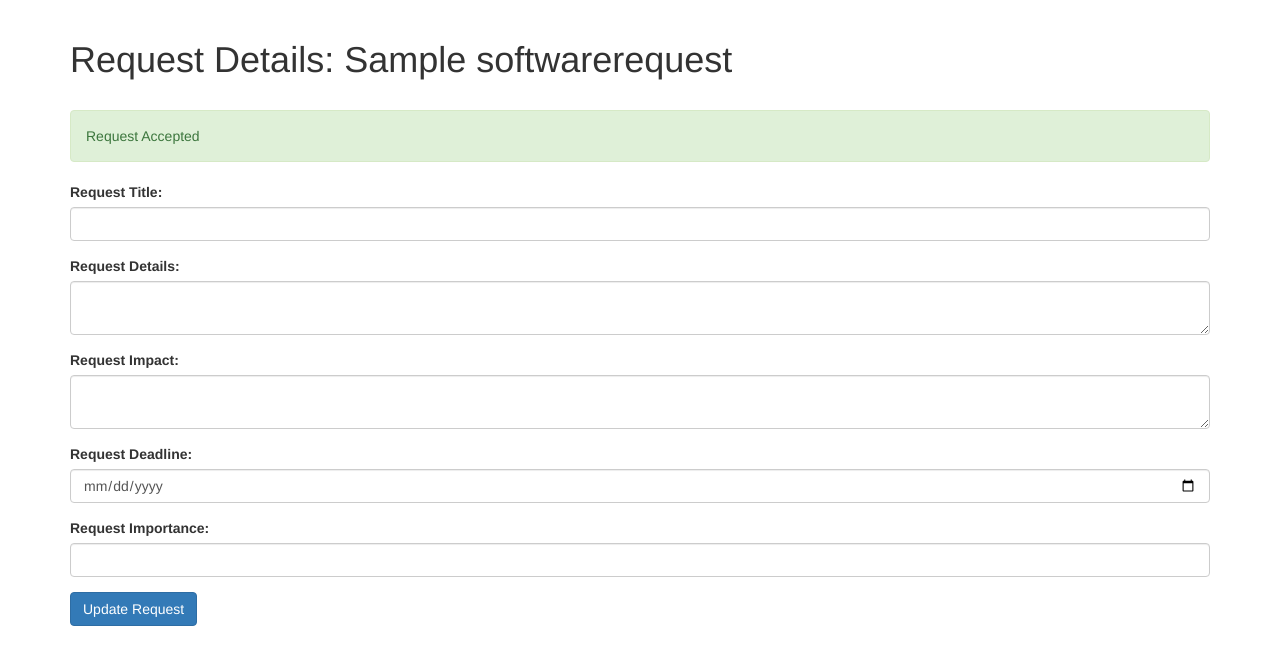
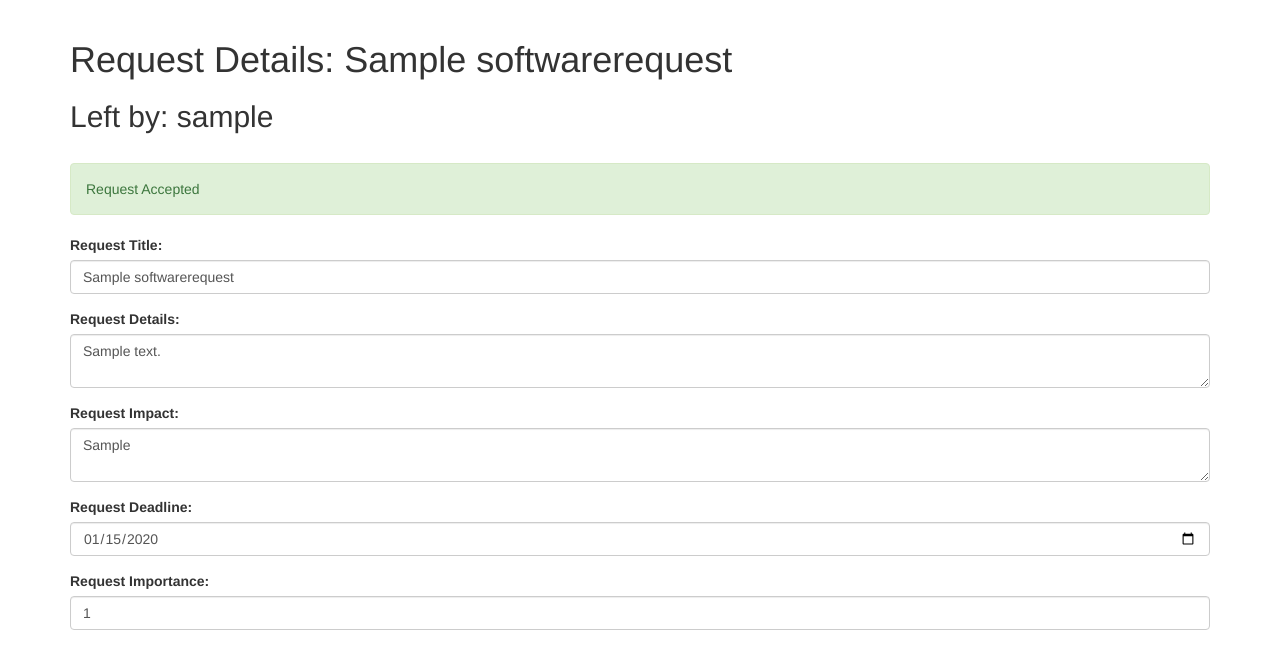
Before and after one commit to Minimonks/GF_Assignment_Project, a Flask app: page /RequestDetails/1 in a window 1280 px wide. Shown: the part 52-721 px from the top of the page. Run offline with Flask 3, Linux system fonts and the light colour scheme; a user stored in the database is signed in; tables that the repository leaves empty hold one stand-in row (values such as "Sample post"); some libraries are stand-ins or nearby versions.

Commit message:
Further details page functionality - update btn conditions, prepopulate, user details

```diff
--- a/app/main/routes.py
+++ b/app/main/routes.py
@@ -103,6 +103,18 @@ def createRequest():
 @main.route("/RequestDetails/<int:requestID>", methods=['GET', 'POST'])
 @login_required
 def requestDetails(requestID):
+
  request = db.session.query(SoftwareRequest).filter_by(RequestID = requestID).first()
+
  form = RequestSoftwareForm()
- return render_template("requestDetails.html", request=request, form=form)
+ form.title.data = request.RequestTitle
+ form.details.data = request.RequestDetails
+ form.impact.data = request.RequestImpact
+ form.deadline.data = request.RequestDeadline
+ form.importance.data = request.RequestImportance
+
+ requestUserID = db.session.query(UserRequest.UserID).filter_by(RequestId = requestID).scalar()
+
+ requestUser = db.session.query(User).filter_by(id = requestUserID).scalar()
+
+ return render_template("requestDetails.html", request=request, form=form, requestUser=requestUser)
--- a/app/templates/requestDetails.html
+++ b/app/templates/requestDetails.html
@@ -6,7 +6,9 @@ GF Software Ticketing | Request Details
 {% endblock %}
 
 {% block page_content %}
-<h1>Request Details: {{request.RequestTitle}}</h1><br>
+<h1>Request Details: {{request.RequestTitle}}</h1>
+<h2>Left by: {{requestUser.Username}}</h2>
+<br>
 
 {% if request.RequestAccepted is none %}
     <div class="alert alert-warning">Request Pending</div>
@@ -44,6 +46,9 @@ GF Software Ticketing | Request Details
       {{ form.importance(class_='form form-control') }}
     </div>
 
+    {% if request.RequestAccepted is none and requestUser.id == current_user.id %}
     <button type="submit" class="btn btn-primary">Update Request</button>
+    {% endif %}
+
   </form>
 {% endblock %}
```
